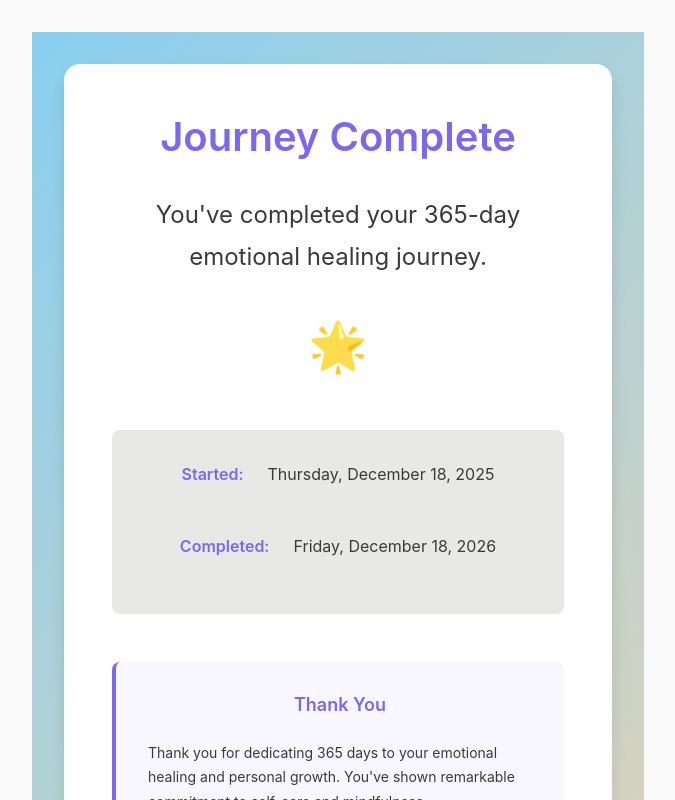
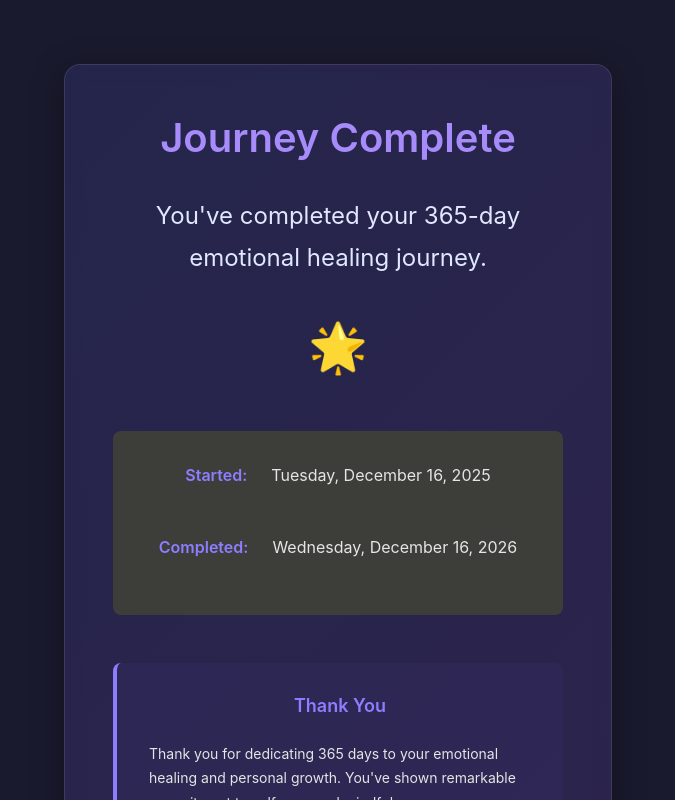
Before and after one commit to vochauthanhhuymgm/gift-of-mailinh, a Nuxt app: page /completed in a window 1280 px wide. Shown: the top 800 px of the page, without its empty margins (302-977 px from the left). Built offline with nearby package versions, Linux system fonts and the light colour scheme.

Commit message:
feat: implement dark theme and improve message content

```diff
--- a/nuxt.config.ts
+++ b/nuxt.config.ts
@@ -19,7 +19,7 @@ export default defineNuxtConfig({
   ssr: true,
   runtimeConfig: {
     public: {
-      startDate: process.env.VITE_START_DATE || '2025-12-18',
+      startDate: process.env.VITE_START_DATE || '2025-12-16',
       appName: process.env.VITE_APP_NAME || 'Daily Life Suggestions',
       unlockedHour: parseInt(process.env.VITE_UNLOCKED_HOUR || '6'),
       unlockedMinute: parseInt(process.env.VITE_UNLOCKED_MINUTE || '0'),
--- a/src/assets/styles/global.css
+++ b/src/assets/styles/global.css
@@ -5,15 +5,15 @@
 
 /* CSS Variables for theming */
 :root {
-  /* Color palette - soft, calming colors inspired by Sleep Cycle */
-  --color-primary: #7b68ee; /* Soft purple */
+  /* Color palette - dark, calming colors inspired by Sleep Cycle */
+  --color-primary: #8e7dff; /* Brighter purple for accents on dark bg */
   --color-secondary: #89cff0; /* Powder blue */
   --color-accent: #ffd4a3; /* Warm peach */
-  --color-text: #3a3a3a; /* Dark gray for readability */
-  --color-text-light: #6b6b6b; /* Lighter gray for secondary text */
-  --color-background: #fafaf8; /* Off-white background */
-  --color-card: #ffffff; /* Card background */
-  --color-border: #e8e8e6; /* Soft border color */
+  --color-text: #e5e5e5; /* Light gray for readability */
+  --color-text-light: #b0b0b0; /* Lighter gray for secondary text */
+  --color-background: linear-gradient(135deg, #1c142b 0%, #3c225e 100%); /* Dark purple gradient */
+  --color-card: rgba(45, 45, 42, 0.5); /* Translucent dark card */
+  --color-border: #3d3d3a; /* Soft border color */
 
   /* Typography */
   --font-family-base: -apple-system, BlinkMacSystemFont, 'Segoe UI', Roboto,
@@ -58,14 +58,10 @@
   --transition-slow: 500ms ease;
 }
 
-/* Dark mode support */
+/* Dark mode support - now the default */
 @media (prefers-color-scheme: dark) {
   :root {
-    --color-text: #e5e5e5;
-    --color-text-light: #b0b0b0;
-    --color-background: #1a1a18;
-    --color-card: #2d2d2a;
-    --color-border: #3d3d3a;
+    /* Already dark, no changes needed */
   }
 }
 
@@ -99,8 +95,14 @@ body {
   font-size: var(--font-size-base);
   line-height: var(--line-height-normal);
   color: var(--color-text);
-  background-color: var(--color-background);
-  transition: background-color var(--transition-base);
+  background: linear-gradient(135deg,
+    #f7f0ff 0%,
+    #ebf8ff 35%,
+    #fff5eb 70%,
+    #fef0ff 100%
+  );
+  background-attachment: fixed;
+  min-height: 100vh;
 }
 
 /* Typography */
--- a/src/components/MessageDisplay.vue
+++ b/src/components/MessageDisplay.vue
@@ -82,7 +82,14 @@ const dayIndex = computed(() => props.dayIndex);
 }
 
 .message-card {
-  background: linear-gradient(135deg, #ffffff 0%, #fafafa 100%);
+  background: linear-gradient(135deg,
+    rgba(247, 240, 255, 0.8) 0%,
+    rgba(235, 248, 255, 0.8) 50%,
+    rgba(255, 245, 235, 0.8) 100%
+  );
+  backdrop-filter: blur(10px);
+  border: 1px solid rgba(255, 255, 255, 0.3);
+  box-shadow: 0 8px 32px rgba(123, 104, 238, 0.15) !important;
 }
 
 .message-content {
@@ -96,7 +103,7 @@ const dayIndex = computed(() => props.dayIndex);
 
 .message-text {
   line-height: 1.75 !important;
-  color: rgb(var(--v-theme-on-surface));
+  color: #ffffff;
   max-width: 100%;
   word-wrap: break-word;
 }
--- a/src/pages/coming-soon.vue
+++ b/src/pages/coming-soon.vue
@@ -66,33 +66,31 @@ useHead({
   align-items: center;
   justify-content: center;
   padding: var(--spacing-lg);
-  background: linear-gradient(
-    135deg,
-    var(--color-background) 0%,
-    var(--color-card) 100%
-  );
+  background: transparent;
 }
 
 .coming-soon-container {
   width: 100%;
   max-width: 600px;
-  background-color: var(--color-card);
+  background: linear-gradient(135deg, rgba(99, 102, 241, 0.15) 0%, rgba(168, 85, 247, 0.15) 100%);
+  backdrop-filter: blur(10px);
+  border: 1px solid rgba(255, 255, 255, 0.1);
   padding: var(--spacing-xl);
   border-radius: var(--border-radius-lg);
-  box-shadow: var(--shadow-lg);
+  box-shadow: 0 8px 32px 0 rgba(0, 0, 0, 0.37);
   text-align: center;
 }
 
 .coming-soon-title {
   font-size: var(--font-size-3xl);
-  color: var(--color-primary);
+  color: #a78bfa;
   margin-bottom: var(--spacing-md);
   font-weight: 600;
 }
 
 .coming-soon-subtitle {
   font-size: var(--font-size-lg);
-  color: var(--color-text);
+  color: #e0e7ff;
   margin-bottom: var(--spacing-xl);
   font-weight: 500;
 }
--- a/src/pages/completed.vue
+++ b/src/pages/completed.vue
@@ -93,26 +93,24 @@ useHead({
   align-items: center;
   justify-content: center;
   padding: var(--spacing-lg);
-  background: linear-gradient(
-    135deg,
-    var(--color-secondary) 0%,
-    var(--color-accent) 100%
-  );
+  background: transparent;
 }
 
 .completed-container {
   width: 100%;
   max-width: 700px;
-  background-color: var(--color-card);
+  background: linear-gradient(135deg, rgba(99, 102, 241, 0.15) 0%, rgba(168, 85, 247, 0.15) 100%);
+  backdrop-filter: blur(10px);
+  border: 1px solid rgba(255, 255, 255, 0.1);
   padding: var(--spacing-xl);
   border-radius: var(--border-radius-lg);
-  box-shadow: var(--shadow-lg);
+  box-shadow: 0 8px 32px 0 rgba(0, 0, 0, 0.37);
   text-align: center;
 }
 
 .completed-title {
   font-size: var(--font-size-3xl);
-  color: var(--color-primary);
+  color: #a78bfa;
   margin-bottom: var(--spacing-lg);
   font-weight: 600;
 }
@@ -123,7 +121,7 @@ useHead({
 
 .completion-text {
   font-size: var(--font-size-xl);
-  color: var(--color-text);
+  color: #e0e7ff;
   margin-bottom: var(--spacing-md);
   line-height: var(--line-height-relaxed);
 }
--- a/src/plugins/vuetify.ts
+++ b/src/plugins/vuetify.ts
@@ -3,72 +3,27 @@ import 'vuetify/styles';
 import { createVuetify } from 'vuetify';
 import * as components from 'vuetify/components';
 import * as directives from 'vuetify/directives';
+import { aliases, mdi } from 'vuetify/iconsets/mdi';
 
-// Custom calm theme for emotional healing
+// Define the custom dark theme
 const calmTheme = {
-  dark: false,
+  dark: true, // Set dark theme as default
   colors: {
-    // Primary: Soft purple (calming, spiritual)
-    primary: '#7b68ee',
-    'primary-darken-1': '#6a5acd',
-    'primary-lighten-1': '#9d8ef7',
-
-    // Secondary: Soft blue (peaceful, trust)
-    secondary: '#89cff0',
-    'secondary-darken-1': '#6bb6d9',
-    'secondary-lighten-1': '#a8dff7',
-
-    // Accent: Warm peach (friendly, approachable)
-    accent: '#ffd4a3',
-    'accent-darken-1': '#ffc070',
-    'accent-lighten-1': '#ffe4c4',
-
-    // Neutral backgrounds
-    background: '#fafafa',
-    surface: '#ffffff',
-
-    // Text colors
+    background: '#1a1a2e', // Dark blue-purple from global.css
+    surface: '#2c2c44', // A slightly lighter surface for cards/dialogs
+    primary: '#8e7dff', // Bright lavender from global.css
+    'primary-darken-1': '#7a6ad9',
+    secondary: '#c651cd', // Orchid from global.css
+    'secondary-darken-1': '#ab47b2',
+    error: '#ff5252',
+    info: '#2196f3',
+    success: '#4caf50',
+    warning: '#ffc107',
+    // Text colors for readability on dark surfaces
+    'on-background': '#e0e0e0',
+    'on-surface': '#ffffff',
     'on-primary': '#ffffff',
-    'on-secondary': '#000000',
-    'on-background': '#2c3e50',
-    'on-surface': '#2c3e50',
-
-    // Semantic colors (soft, non-alarming)
-    error: '#ff6b6b',
-    warning: '#ffa726',
-    info: '#89cff0',
-    success: '#81c784',
-  },
-};
-
-// Dark mode theme (optional)
-const calmDarkTheme = {
-  dark: true,
-  colors: {
-    primary: '#9d8ef7',
-    'primary-darken-1': '#7b68ee',
-    'primary-lighten-1': '#b5a7ff',
-
-    secondary: '#6bb6d9',
-    'secondary-darken-1': '#5aa5c8',
-    'secondary-lighten-1': '#89cff0',
-
-    accent: '#ffc070',
-    'accent-darken-1': '#ffb347',
-    'accent-lighten-1': '#ffd4a3',
-
-    background: '#1a1a1a',
-    surface: '#2d2d2d',
-
-    'on-primary': '#ffffff',
-    'on-secondary': '#000000',
-    'on-background': '#e0e0e0',
-    'on-surface': '#e0e0e0',
-
-    error: '#ff6b6b',
-    warning: '#ffa726',
-    info: '#89cff0',
-    success: '#81c784',
+    'on-secondary': '#ffffff',
   },
 };
 
@@ -77,35 +32,16 @@ export default defineNuxtPlugin((nuxtApp) => {
     components,
     directives,
     theme: {
-      defaultTheme: 'calmLight',
+      defaultTheme: 'calmTheme', // Use the custom theme
       themes: {
-        calmLight: calmTheme,
-        calmDark: calmDarkTheme,
-      },
-      variations: {
-        colors: ['primary', 'secondary', 'accent'],
-        lighten: 3,
-        darken: 3,
+        calmTheme,
       },
     },
-    defaults: {
-      VBtn: {
-        variant: 'flat',
-        rounded: 'lg',
-        elevation: 0,
-      },
-      VCard: {
-        variant: 'elevated',
-        rounded: 'lg',
-        elevation: 2,
-      },
-      VTextField: {
-        variant: 'outlined',
-        rounded: 'lg',
-      },
-      VAlert: {
-        variant: 'tonal',
-        rounded: 'lg',
+    icons: {
+      defaultSet: 'mdi',
+      aliases,
+      sets: {
+        mdi,
       },
     },
     display: {
```
Also changed, not shown: scripts/generateMessages.js (+97 -65 lines), 1 other file (tests, documents, lock files or other folders).
